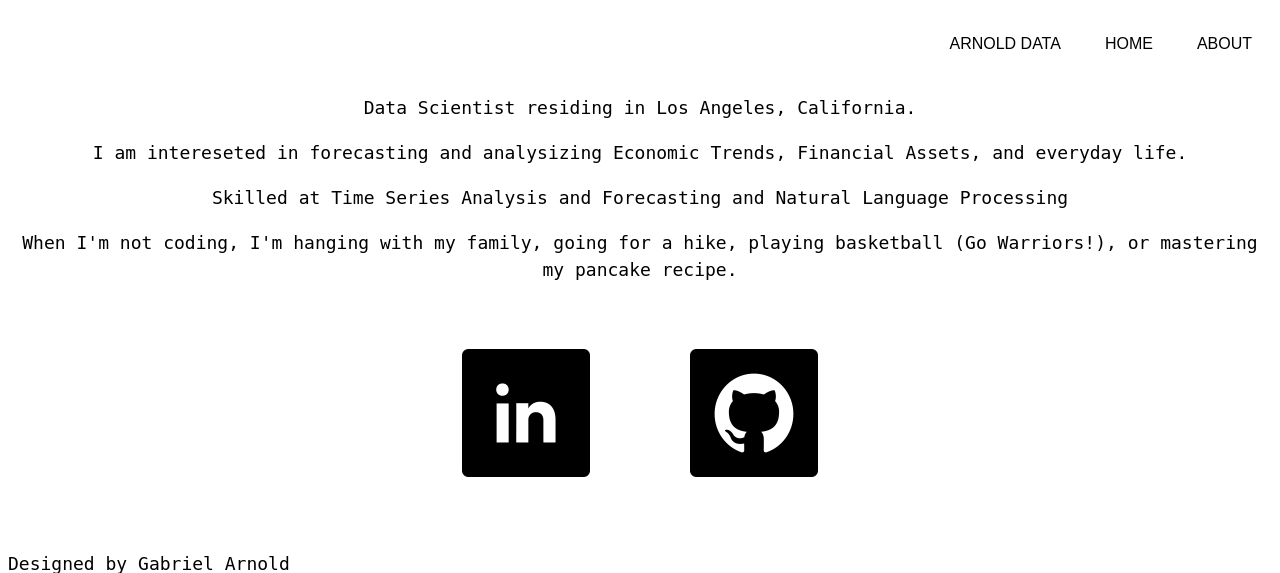
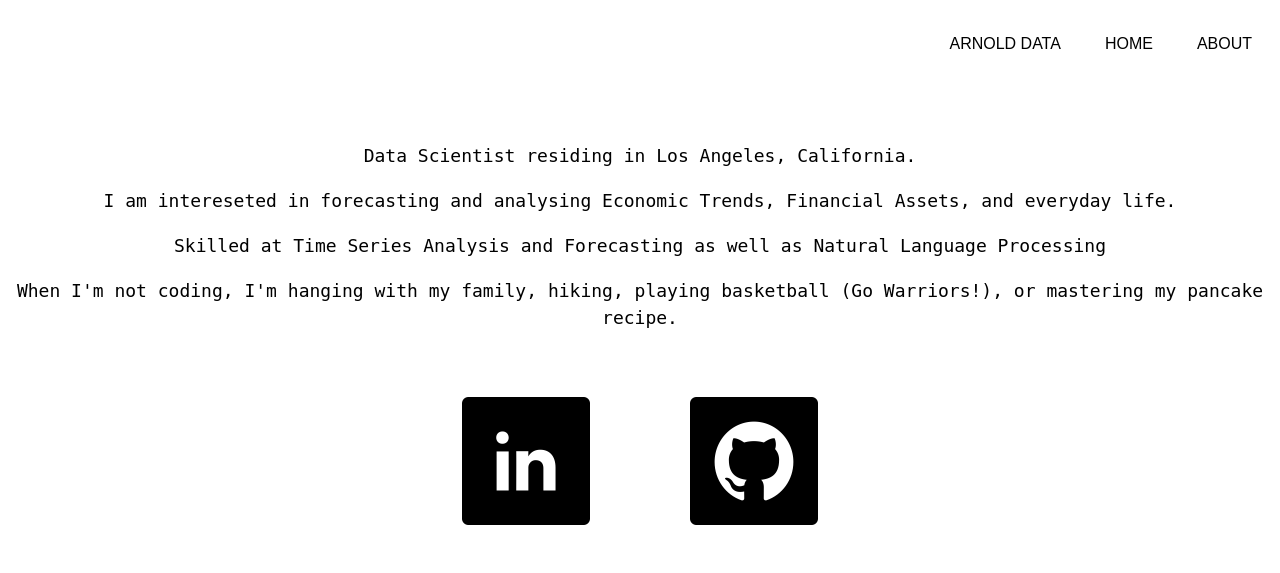
Before and after one commit to GabeSArn/personal_site, a Flask app: page /about in a window 1280 px wide. Shown: the top 573 px of the page. Run offline with Flask 2, Linux system fonts and the light colour scheme; some web fonts are replaced.

Commit message:
More content updates.

```diff
--- a/static/stylesheets/styles.css
+++ b/static/stylesheets/styles.css
@@ -28,8 +28,8 @@ ul {
 }
 
 .about_me_info {
-  margin-top: 1em;
-  padding-top: 2em;
+  margin-top: 2em;
+  padding-top: 4em;
   text-align: center;
 }
 
--- a/templates/about.html
+++ b/templates/about.html
@@ -4,11 +4,11 @@
 
   <p>Data Scientist residing in Los Angeles, California.</p>
 
-  <p>I am intereseted in forecasting and analysizing Economic Trends, Financial Assets, and everyday life.</p>
+  <p>I am intereseted in forecasting and analysing Economic Trends, Financial Assets, and everyday life.</p>
 
-  <p>Skilled at Time Series Analysis and Forecasting and Natural Language Processing</p>
+  <p>Skilled at Time Series Analysis and Forecasting as well as Natural Language Processing</p>
 
-  <p>When I'm not coding, I'm hanging with my family, going for a hike, playing basketball (Go Warriors!), or mastering my pancake recipe.</p>
+  <p>When I'm not coding, I'm hanging with my family, hiking, playing basketball (Go Warriors!), or mastering my pancake recipe.</p>
 
 </div>
 
```
